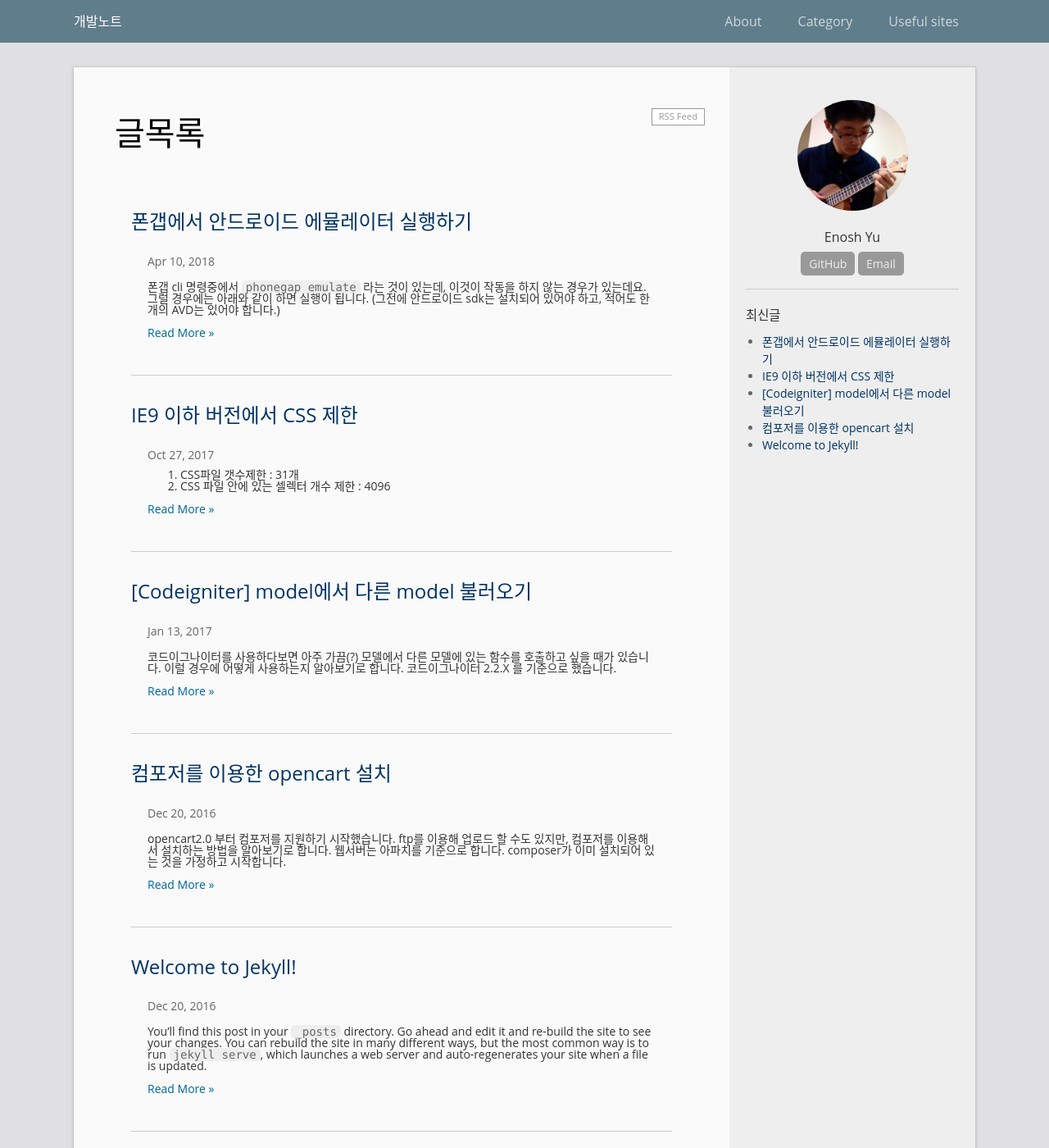
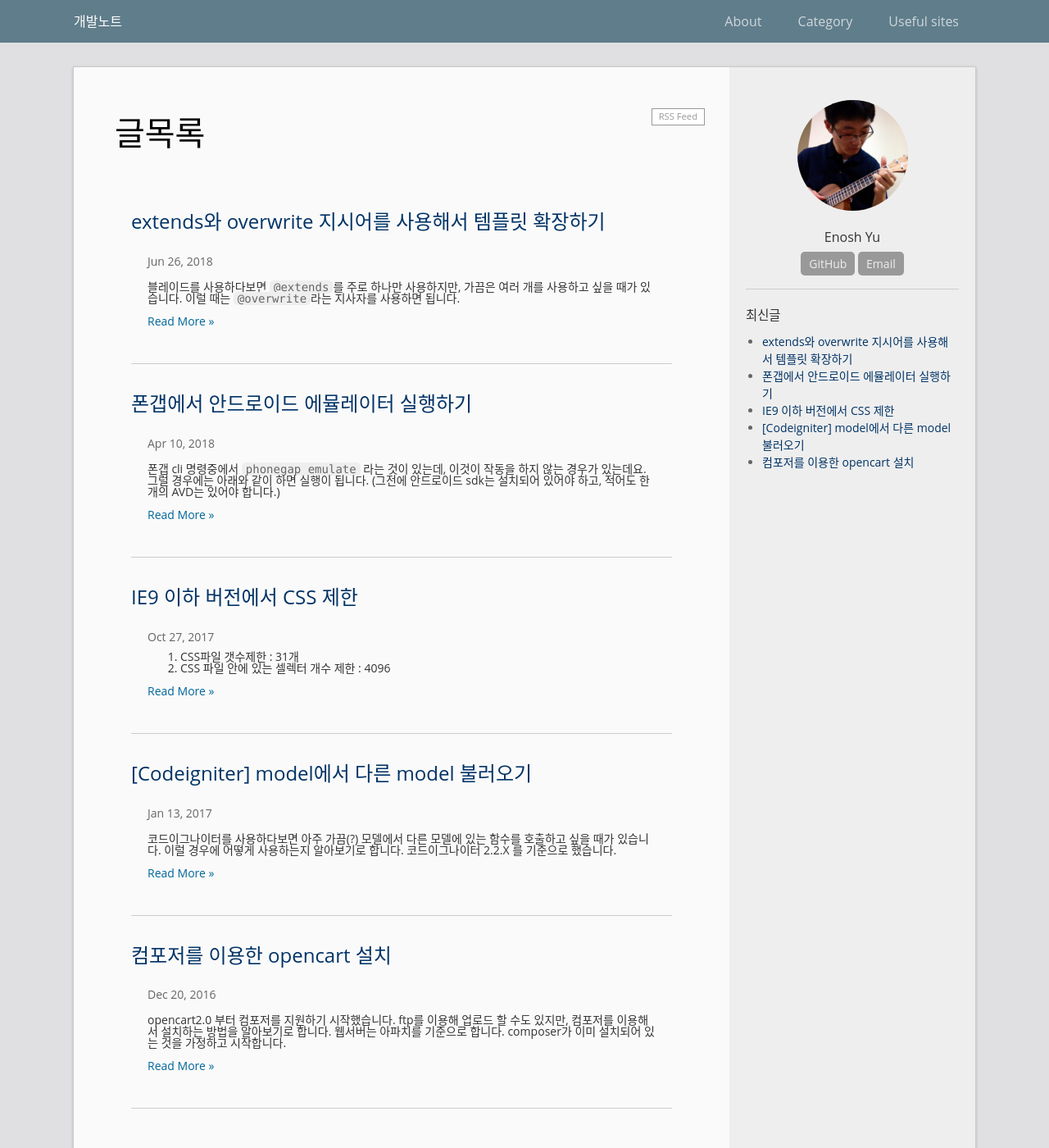
Before and after one commit to Enosh-Yu/enosh-yu.github.io, a Jekyll site: the page built from index.html, in a window 1280 px wide and 1400 px high. Shown: the whole window at 82% size. Built offline with Jekyll 4.4.1, drawn with Linux system fonts in a browser that asks for light colours; the list of posts is cut into pages by our own code.

Commit message:
add post

```diff
--- /dev/null
+++ b/_posts/2018-06-26-extending-blade-template.md
@@ -0,0 +1,96 @@
+---
+layout: post
+title:  "extends와 overwrite 지시어를 사용해서 템플릿 확장하기"
+date:   2018-06-26 13:48:00 +0900
+categories: Blade, PHP
+---
+
+블레이드를 사용하다보면 ``@extends``를 주로 하나만 사용하지만, 가끔은 여러 개를 사용하고 싶을 때가 있습니다.
+이럴 때는 ``@overwrite``라는 지사자를 사용하면 됩니다.
+
+아래 예제를 통해서 확인해 보도록 합니다.
+
+master.blade.php
+{% highlight ruby %}
+<!doctype html>
+<html lang="ko">
+<head>
+    <meta charset="UTF-8">
+    <title>제목</title>
+</head>
+<body>
+    @yield('content')
+</body>
+</html>
+{% endhighlight %}
+
+index.blade.php
+{% highlight ruby %}
+@extends('master')
+@section('content')
+<div class="content">
+    <header>@overwrite 예제</header>
+    <div class="row">@include('template1')</div>
+    <div class="row">@include('template2')</div>
+    <div class="row">@include('template3')</div>
+</div>
+@stop
+{% endhighlight %}
+
+panel.blade.php
+{% highlight ruby %}
+<div class="panel panel-primary">
+    <div class="panel-heading">
+        @yield('heading')
+    </div>
+    <div class="panel-body">
+        @yield('body')
+    </div>
+</div>
+
+template1.blade.php
+{% highlight ruby %}
+@extends('panel')
+section('heading')
+<h4 class="panel-title">template1</h4>
+@overwrite
+
+section('body')
+<div class="sub-content">
+    template1 content
+</div>
+@overwrite
+{% endhighlight %}
+
+template2.blade.php
+{% highlight ruby %}
+@extends('panel')
+section('heading')
+<h4 class="panel-title">template2</h4>
+@overwrite
+
+section('body')
+<div class="sub-content">
+    template12 content
+</div>
+@overwrite
+{% endhighlight %}
+
+template3.blade.php
+{% highlight ruby %}
+@extends('panel')
+section('heading')
+<h4 class="panel-title">template3</h4>
+@overwrite
+
+section('body')
+<div class="sub-content">
+    template2 content
+</div>
+@overwrite
+{% endhighlight %}
+
+만일 위에서 ``@overwrite`` 대신에 ``@stop``을 사용하면 ``@include``한 것이 모두 첫번째로 ``@include``한 template1과 똑같이 나오게 됩니다.
+같은 페이지 안에서 똑같은 형태의 위젯이 있는데, 형태는 비슷하고 내용이 조금씩 다른 것이 있다면 아주 유용하게 사용할 수 있을 것 같습니다.
+
+참고사이트 : https://laravel.io/forum/08-26-2015-multiple-subviews-extending-a-master-template-only-works-once(https://laravel.io/forum/08-26-2015-multiple-subviews-extending-a-master-template-only-works-once)
```
Also changed, not shown: favorites.md (+1 -0 lines).
